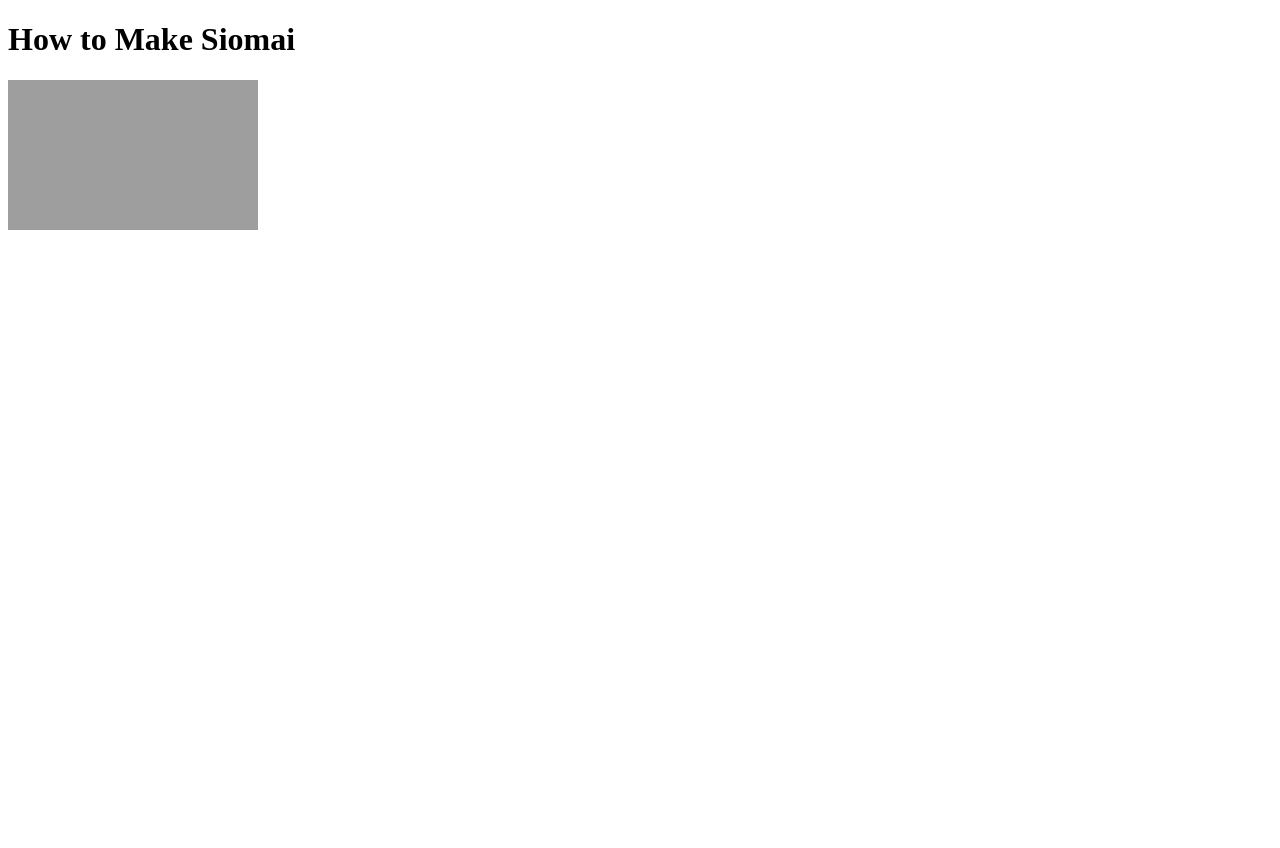
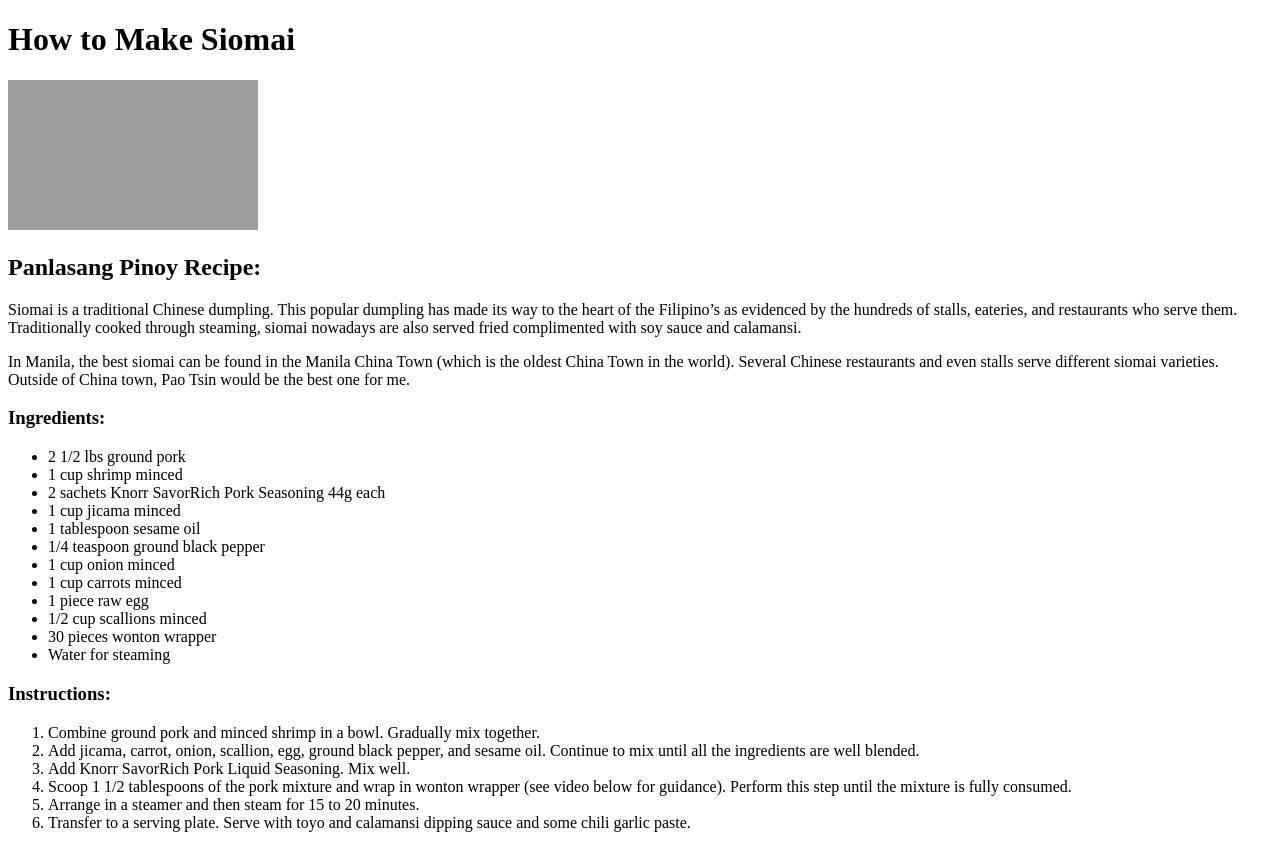
Before and after one commit to Princekachu/odin-recipes, a plain HTML site: page recipes/siomai.html in a window 1280 px wide. Before the commit the page ends 800 px from the top, so only its background shows below. Drawn offline with Linux system fonts and the light colour scheme; grey boxes are pictures that could not be loaded.

Commit message:
Added Ingredients and Recipe
Inserted a detailed instruction and ingredients into the webpage

```diff
--- a/recipes/siomai.html
+++ b/recipes/siomai.html
@@ -8,5 +8,35 @@
 <body>
     <h1>How to Make Siomai</h1>
     <img src="https://cdn.shopify.com/s/files/1/0358/1116/4298/products/PorkAndShrimpSiomai_1265x.png?v=1594099925" alt="Siomai Image" width="250px" height="150px">
+
+    <h2>Panlasang Pinoy Recipe:</h2>
+    <p>Siomai is a traditional Chinese dumpling. This popular dumpling has made its way to the heart of the Filipino’s as evidenced by the hundreds of stalls, eateries, and restaurants who serve them. Traditionally cooked through steaming, siomai nowadays are also served fried complimented with soy sauce and calamansi.</p>
+    <p>In Manila, the best siomai can be found in the Manila China Town (which is the oldest China Town in the world). Several Chinese restaurants and even stalls serve different siomai varieties. Outside of China town, Pao Tsin would be the best one for me.</p>
+
+    <h3>Ingredients:</h3>
+    <ul>
+        <li>2 1/2 lbs ground pork</li>
+        <li>1 cup shrimp minced</li>
+        <li>2 sachets Knorr SavorRich Pork Seasoning 44g each</li>
+        <li>1 cup jicama minced</li>
+        <li>1 tablespoon sesame oil</li>
+        <li>1/4 teaspoon ground black pepper</li>
+        <li>1 cup onion minced</li>
+        <li>1 cup carrots minced</li>
+        <li>1 piece raw egg</li>
+        <li>1/2 cup scallions minced</li>
+        <li>30 pieces wonton wrapper</li>
+        <li>Water for steaming</li>
+    </ul>
+
+    <h3>Instructions:</h3>
+    <ol>
+        <li>Combine ground pork and minced shrimp in a bowl. Gradually mix together.</li>
+        <li>Add jicama, carrot, onion, scallion, egg, ground black pepper, and sesame oil. Continue to mix until all the ingredients are well blended.</li>
+        <li>Add Knorr SavorRich Pork Liquid Seasoning. Mix well.</li>
+        <li>Scoop 1 1/2 tablespoons of the pork mixture and wrap in wonton wrapper (see video below for guidance). Perform this step until the mixture is fully consumed.</li>
+        <li>Arrange in a steamer and then steam for 15 to 20 minutes.</li>
+        <li>Transfer to a serving plate. Serve with toyo and calamansi dipping sauce and some chili garlic paste.</li>
+    </ol>
 </body>
 </html>
```
